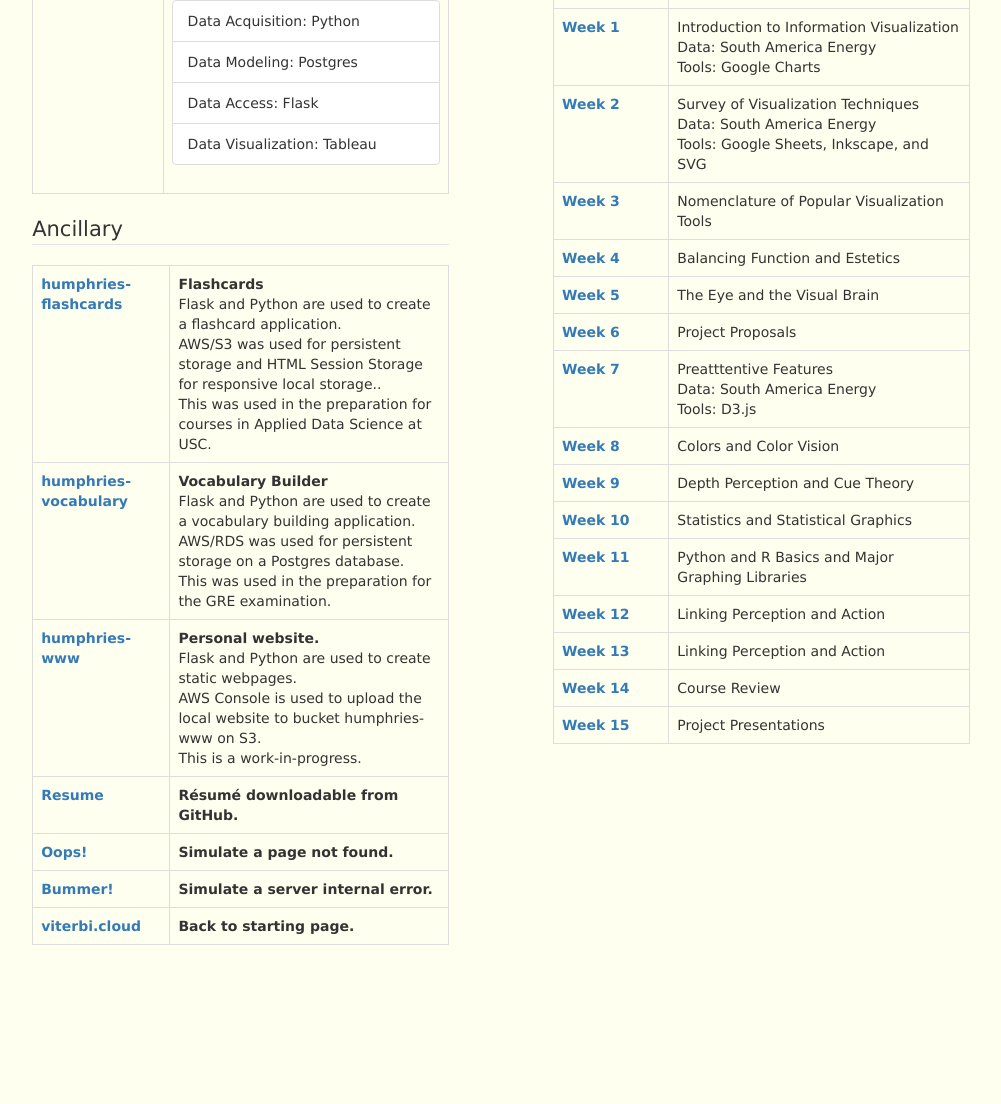
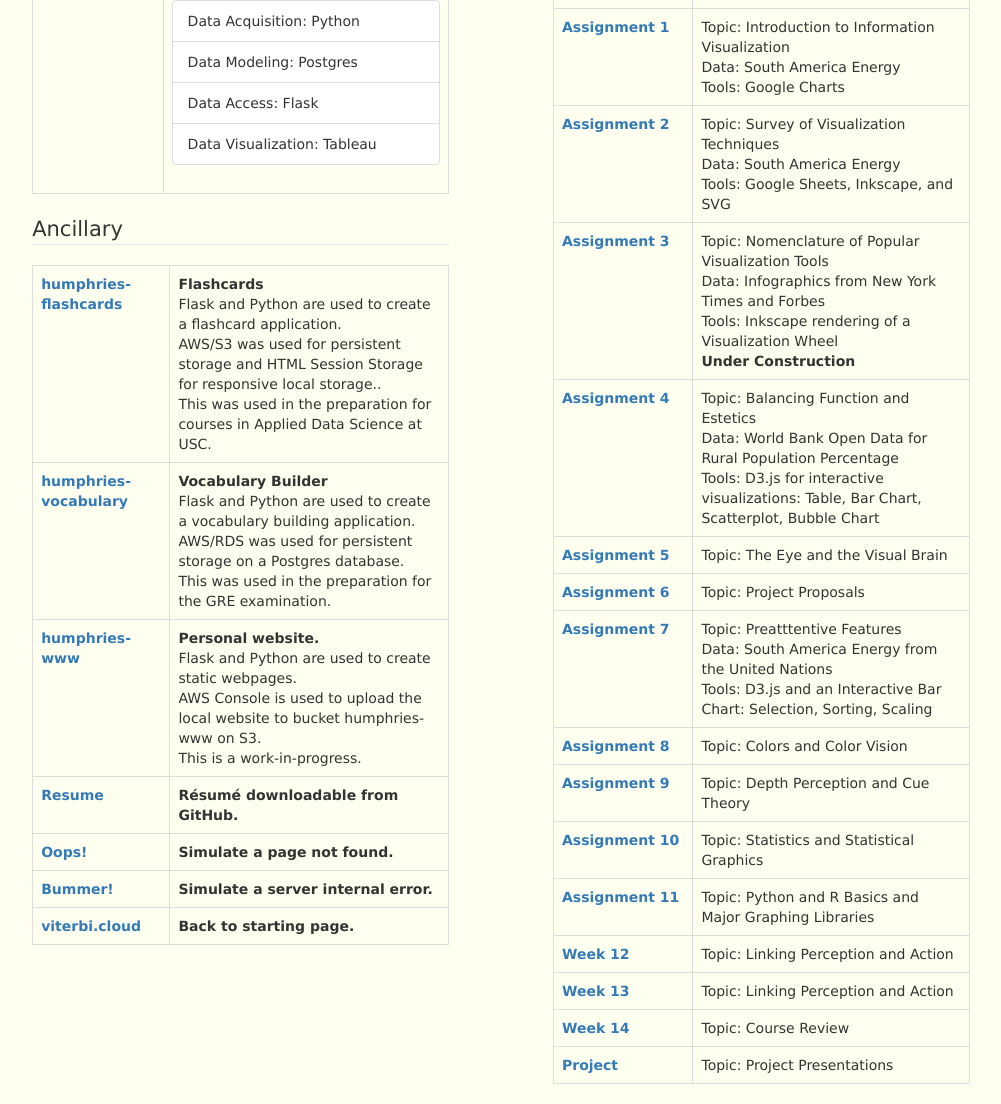
Before and after one commit to phumphri/humphries-portfolio, a Flask app: page / in a window 1280 px wide. Shown: the part 301-1405 px from the top of the page, without its empty margins (87-1088 px from the left). Before the commit the page ends 1246 px from the top, so only its background shows below. Run offline with Flask 2, Linux system fonts and the light colour scheme; parts of the project's set-up code (start-up, migrations or seed data) failed here and were passed over; some libraries are stand-ins or nearby versions.

```diff
--- a/templates/index.html
+++ b/templates/index.html
@@ -114,81 +114,108 @@ Humphries Portfolio
                     </thead>
                     <tbody>
                         <tr>https
-                            <td><a href="https://sites.google.com/a/usc.edu/pvhumphr/"><b>Deliverables</b></a></td>
-                            <td>Deliverables Suitable for Submission to Blackboard</td>
+                            <td><a href="https://sites.google.com/a/usc.edu/pvhumphr/"><b>U.S.C. Student Website</b></a></td>
+                            <td>Topic:  A portfolio located on Google Site.</td>
                         </tr>
 
                         <tr>
-                            <td><a href="https://humphries-sae.herokuapp.com/sae.html" target="_blank"><b>Week 1</b></a></td>
+                            <td><a href="https://humphries-inf554.herokuapp.com/Assignment%2001/index.html" target="_blank"><b>Assignment 1</b></a></td>
                             <td>
-                                Introduction to Information Visualization<br />
+                                Topic:  Introduction to Information Visualization<br />
                                 Data: South America Energy<br />
                                 Tools: Google Charts
                             </td>
                         </tr>
                         <tr>
-                            <td><a href="https://humphries-sae-2.herokuapp.com/sae.html" target="_blank"><b>Week 2</b></a></td>
+                            <td><a href="https://humphries-inf554.herokuapp.com/Assignment%2002/index.html" target="_blank"><b>Assignment 2</b></a></td>
                             <td>
-                                Survey of Visualization Techniques<br />
+                                Topic:  Survey of Visualization Techniques<br />
                                 Data: South America Energy<br />
                                 Tools: Google Sheets, Inkscape, and SVG
                             </td>
                         </tr>
                         <tr>
-                            <td><a href="/not_implemented" target="_blank"><b>Week 3</b></a></td>
-                            <td>Nomenclature of Popular Visualization Tools</td>
-                        </tr>
-                        <tr>
-                            <td><a href="/not_implemented" target="_blank"><b>Week 4</b></a></td>
-                            <td>Balancing Function and Estetics</td>
-                        </tr>
-                        <tr>
-                            <td><a href="/not_implemented" target="_blank"><b>Week 5</b></a></td>
-                            <td>The Eye and the Visual Brain</td>
-                        </tr>
-                        <tr>
-                            <td><a href="/not_implemented" target="_blank"><b>Week 6</b></a></td>
-                            <td>Project Proposals</td>
-                        </tr>
-                        <tr>
-                            <td><a href="https://humphries-inf554.herokuapp.com/Assignment%2007/index.html" target="_blank"><b>Week 7</b></a></td>
+                            <td><a href="https://humphries-inf554.herokuapp.com/Assignment%2003/index.html" target="_blank"><b>Assignment 3</b></a></td>
                             <td>
-                                Preatttentive Features<br />
-                                Data: South America Energy<br />
-                                Tools: D3.js
+                                Topic:  Nomenclature of Popular Visualization Tools<br />
+                                Data:  Infographics from New York Times and Forbes<br />
+                                Tools:  Inkscape rendering of a Visualization Wheel<br />
+                                <b>Under Construction</b>
                             </td>
                         </tr>
                         <tr>
-                            <td><a href="/not_implemented" target="_blank"><b>Week 8</b></a></td>
-                            <td>Colors and Color Vision</td>
+                            <td><a href="https://humphries-inf554.herokuapp.com/Assignment%2004/index.html" target="_blank"><b>Assignment 4</b></a></td>
+                            <td>
+                                Topic:  Balancing Function and Estetics<br />
+                                Data:  World Bank Open Data for Rural Population Percentage<br />
+                                Tools:  D3.js for interactive visualizations:  Table, Bar Chart, Scatterplot, Bubble Chart
+                            </td>
                         </tr>
                         <tr>
-                            <td><a href="/not_implemented" target="_blank"><b>Week 9</b></a></td>
-                            <td>Depth Perception and Cue Theory</td>
+                            <td><a href="/not_implemented" target="_blank"><b>Assignment 5</b></a></td>
+                            <td>
+                                Topic:  The Eye and the Visual Brain
+                            </td>
                         </tr>
                         <tr>
-                            <td><a href="/not_implemented" target="_blank"><b>Week 10</b></a></td>
-                            <td>Statistics and Statistical Graphics</td>
+                            <td><a href="/not_implemented" target="_blank"><b>Assignment 6</b></a></td>
+                            <td>
+                                Topic:  Project Proposals</td>
                         </tr>
                         <tr>
-                            <td><a href="/not_implemented" target="_blank"><b>Week 11</b></a></td>
-                            <td>Python and R Basics and Major Graphing Libraries</td>
+                            <td><a href="https://humphries-inf554.herokuapp.com/Assignment%2007/index.html" target="_blank"><b>Assignment 7</b></a></td>
+                            <td>
+                                Topic:  Preatttentive Features<br />
+                                Data: South America Energy from the United Nations<br />
+                                Tools:  D3.js and an Interactive Bar Chart:  Selection, Sorting, Scaling
+                            </td>
+                        </tr>
+                        <tr>
+                            <td><a href="/not_implemented" target="_blank"><b>Assignment 8</b></a></td>
+                            <td>
+                                Topic:  Colors and Color Vision
+                            </td>
+                        </tr>
+                        <tr>
+                            <td><a href="/not_implemented" target="_blank"><b>Assignment 9</b></a></td>
+                            <td>
+                                Topic:  Depth Perception and Cue Theory
+                            </td>
+                        </tr>
+                        <tr>
+                            <td><a href="/not_implemented" target="_blank"><b>Assignment 10</b></a></td>
+                            <td>
+                                Topic:  Statistics and Statistical Graphics</td>
+                        </tr>
+                        <tr>
+                            <td><a href="/not_implemented" target="_blank"><b>Assignment 11</b></a></td>
+                            <td>
+                                Topic:  Python and R Basics and Major Graphing Libraries
+                            </td>
                         </tr>
                         <tr>
                             <td><a href="/not_implemented" target="_blank"><b>Week 12</b></a></td>
-                            <td>Linking Perception and Action</td>
+                            <td>
+                                Topic:  Linking Perception and Action
+                            </td>
                         </tr>
                         <tr>
                             <td><a href="/not_implemented" target="_blank"><b>Week 13</b></a></td>
-                            <td>Linking Perception and Action</td>
+                            <td>
+                                Topic:  Linking Perception and Action
+                            </td>
                         </tr>
                         <tr>
                             <td><a href="/not_implemented" target="_blank"><b>Week 14</b></a></td>
-                            <td>Course Review</td>
+                            <td>
+                                Topic:  Course Review
+                            </td>
                         </tr>
                         <tr>
-                            <td><a href="/not_implemented" target="_blank"><b>Week 15</b></a></td>
-                            <td>Project Presentations</td>
+                            <td><a href="/not_implemented" target="_blank"><b>Project</b></a></td>
+                            <td>
+                                Topic:  Project Presentations
+                            </td>
                         </tr>
                     </tbody>
                 </table>
```
